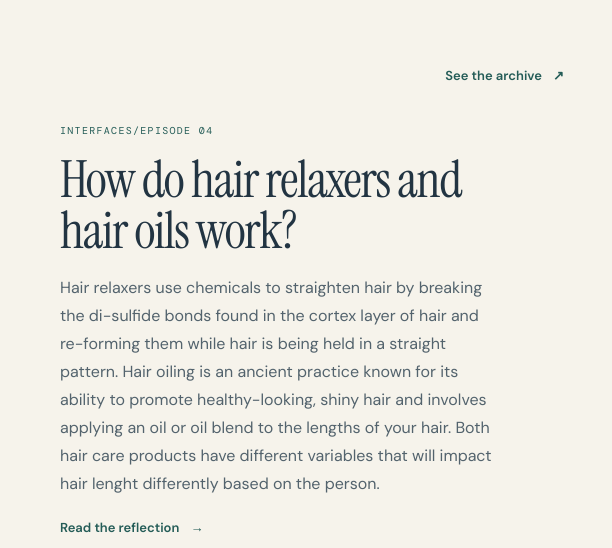
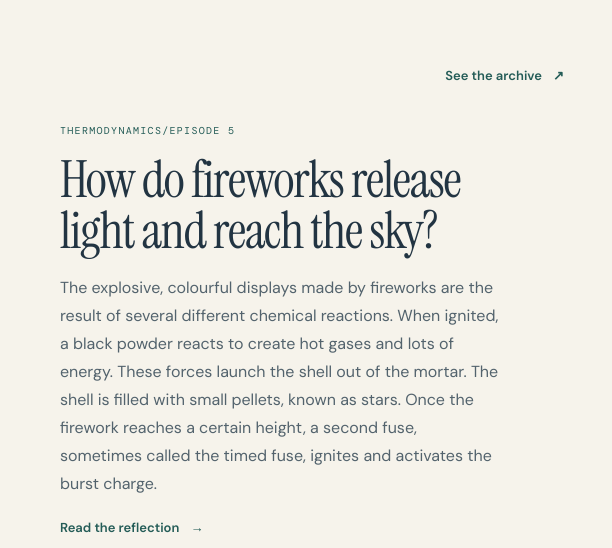
Before and after one commit to alyssaelias/ChemE-curiosity-project, a plain HTML site: page index.html in a window 1280 px wide. Shown: the part 780-1328 px from the top of the page, 668-1280 px from the left. Drawn offline with nearby package versions, Linux system fonts and the light colour scheme.

Commit message:
Update YouTube video and description in index.html

```diff
--- a/index.html
+++ b/index.html
@@ -92,19 +92,17 @@
             <div class="youtube-placeholder">
               <iframe
                 class="video-frame"
-                src="https://www.youtube.com/embed/lc9kevFrLS8?si=KaHdWGNJqkx8YsaJ"
-                title="How do hair relaxers and hair oils work?"
+                src="https://www.youtube.com/embed/TcTM59v6MvA?si=wCYyY6Px6fygUvcU"
+                title="How do fireworks release light and reach the sky?"
                 loading="lazy"
                 allowfullscreen>
               </iframe>
             </div>
             <div class="featured-copy">
-              <p class="card-kicker">Interfaces/Episode 04</p>
-              <h2>How do hair relaxers and hair oils work?</h2>
+              <p class="card-kicker">Thermodynamics/Episode 5</p>
+              <h2>How do fireworks release light and reach the sky?</h2>
               <p>
-                Hair relaxers use chemicals to straighten hair by breaking the di-sulfide bonds found in the cortex layer of hair and re-forming them while hair is being held in a straight pattern.
-                Hair oiling is an ancient practice known for its ability to promote healthy-looking, shiny hair and involves applying an oil or oil blend to the lengths of your hair.
-                Both hair care products have different variables that will impact hair lenght differently based on the person.
+               The explosive, colourful displays made by fireworks are the result of several different chemical reactions. When ignited, a black powder reacts to create hot gases and lots of energy. These forces launch the shell out of the mortar. The shell is filled with small pellets, known as stars. Once the firework reaches a certain height, a second fuse, sometimes called the timed fuse, ignites and activates the burst charge.
               </p>
               <a class="text-link" href="./episodes.html#episode-01">Read the reflection <span aria-hidden="true">→</span></a>
             </div>
```
